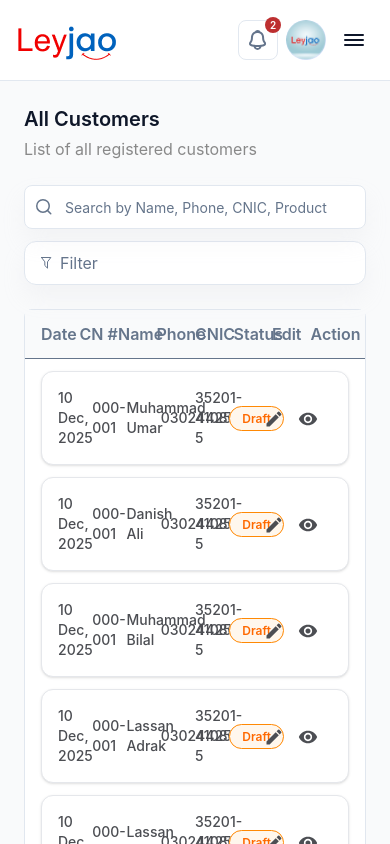
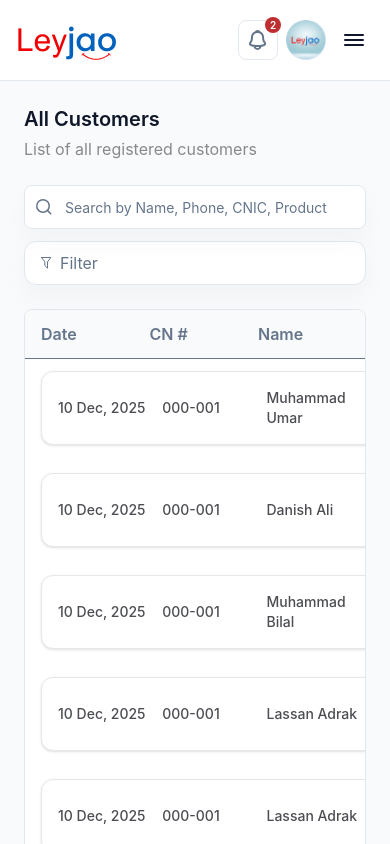
Before and after one commit to dev6226/leyjao-project, a React (Vite) app: page /all-Customer in a window 390 px wide. Built offline with nearby package versions, Linux system fonts and the light colour scheme.

Commit message:
data-table responsiveness fixes

```diff
--- a/src/components/table/DataTable.jsx
+++ b/src/components/table/DataTable.jsx
@@ -73,7 +73,13 @@ export default function Table() {
     const handleView = (row) => alert("View: " + row.name);
 
     return (
-        <div className="w-full mt-6 bg-[#FFFFFF] border border-[#E1E7EF] rounded-lg">
+        <div className="w-full mt-6 bg-[#FFFFFF] border border-[#E1E7EF] rounded-lg overflow-hidden">
+
+            {/* 👇 SCROLL WRAPPER */}
+            <div className="w-full overflow-x-auto">
+
+                {/* 👇 MIN WIDTH FOR SCROLL */}
+                <div className="min-w-[900px]">
 
                     {/* Header */}
                     <div className="grid grid-cols-8 text-base font-semibold px-4 py-3 border-b bg-[#F9FAFB] text-[#65758B]">
@@ -92,7 +98,7 @@ export default function Table() {
                         {rows.map((row) => (
                             <div
                                 key={row.id}
-                        className="grid grid-cols-8 items-center bg-white border border-gray-200 rounded-xl mx-4 px-4 py-4 shadow-sm hover:shadow-md transition text-[#4C4E53] text-sm font-medium"
+                                className="grid grid-cols-8 items-center bg-white border border-gray-200 rounded-xl mx-4 px-4 py-4 shadow-sm hover:shadow-md transition text-[#4C4E53] text-sm font-medium mb-4"
                             >
                                 <div>{row.date}</div>
                                 <div>{row.cn}</div>
@@ -123,6 +129,9 @@ export default function Table() {
                             </div>
                         ))}
                     </div>
+
+                </div>
+            </div>
         </div>
     );
 }
```
Lines whose indentation alone changed are shown as unchanged.
